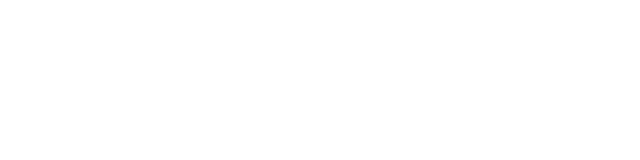
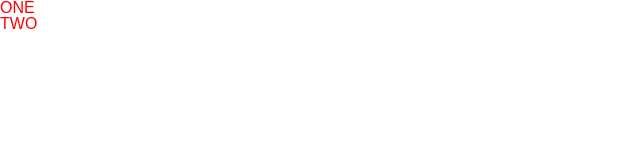
Before and after one commit to kyungchan3007/TRELLO, a React (Create React App) app: page / in a window 1280 px wide. Shown: the top 160 px of the page, without its empty margins (0-640 px from the left). Built offline with nearby package versions, Linux system fonts and the light colour scheme; a web font is replaced by a local one.

Commit message:
dragdropContext

```diff
--- a/package.json
+++ b/package.json
@@ -14,6 +14,7 @@
     "apexcharts": "^3.36.3",
     "react": "^18.2.0",
     "react-apexcharts": "^1.4.0",
+    "react-beautiful-dnd": "^13.1.1",
     "react-dom": "^18.2.0",
     "react-helmet": "^6.1.0",
     "react-helmet-async": "^1.3.0",
@@ -51,6 +52,7 @@
     ]
   },
   "devDependencies": {
+    "@types/react-beautiful-dnd": "^13.1.3",
     "@types/react-helmet": "^6.1.6",
     "@types/react-query": "^1.2.9",
     "@types/react-router-dom": "^5.3.3",
--- a/src/App.tsx
+++ b/src/App.tsx
@@ -1,5 +1,5 @@
 import { createGlobalStyle } from "styled-components";
-
+import { DragDropContext, Draggable, Droppable } from "react-beautiful-dnd";
 const GlobalStyle = createGlobalStyle`
 @import url('https://fonts.googleapis.com/css2?family=Andika&family=Inter:wght@300;400&family=Mukta&display=swap');
 html, body, div, span, applet, object, iframe,
@@ -64,9 +64,26 @@
 `;
 
 export default function App() {
+  const onDragEnd = () => {};
   return (
     <>
-      <GlobalStyle />
+      <DragDropContext onDragEnd={onDragEnd}>
+        <GlobalStyle />
+        <div>
+          <Droppable droppableId="one">
+            {() => (
+              <ul>
+                <Draggable draggableId="first" index={0}>
+                  {() => <li>ONE</li>}
+                </Draggable>
+                <Draggable draggableId="second" index={1}>
+                  {() => <li>TWO</li>}
+                </Draggable>
+              </ul>
+            )}
+          </Droppable>
+        </div>
+      </DragDropContext>
     </>
   );
 }
```
Also changed, not shown: 2 other files (tests, documents, lock files or other folders).
